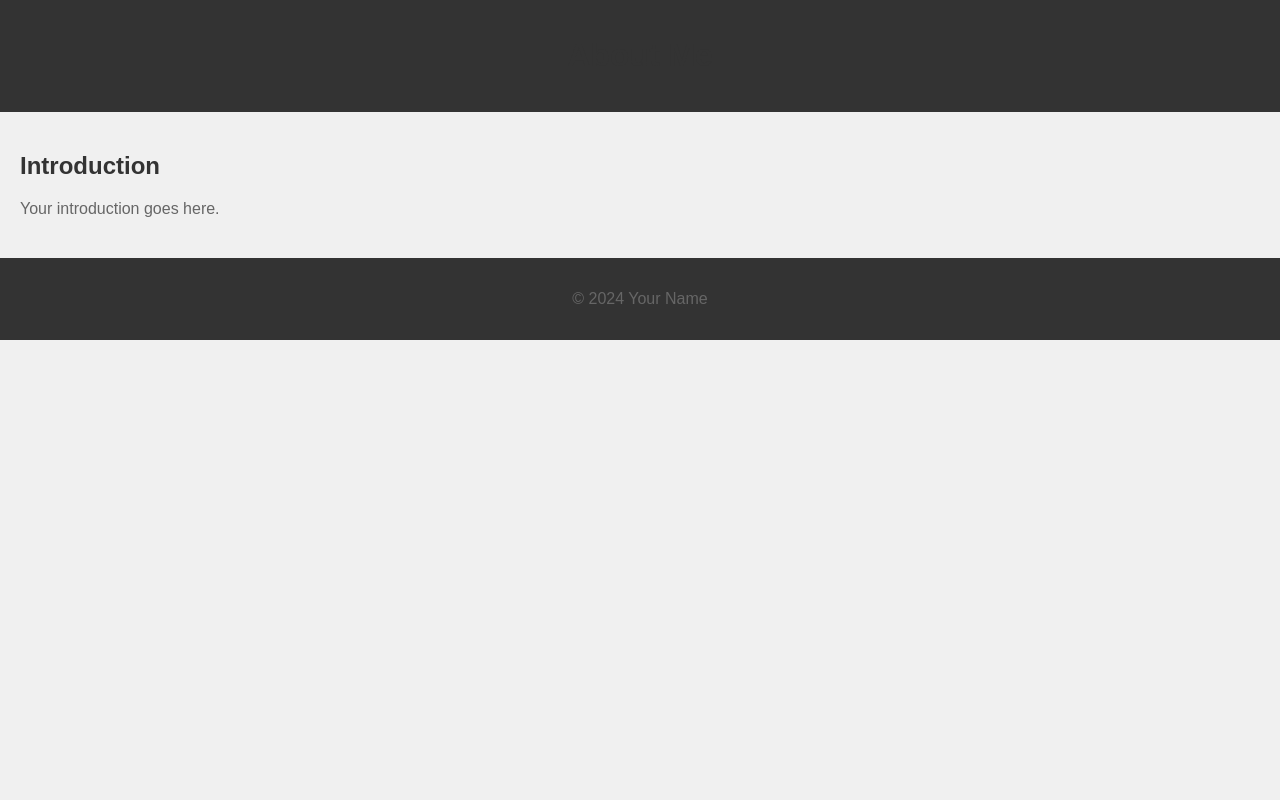
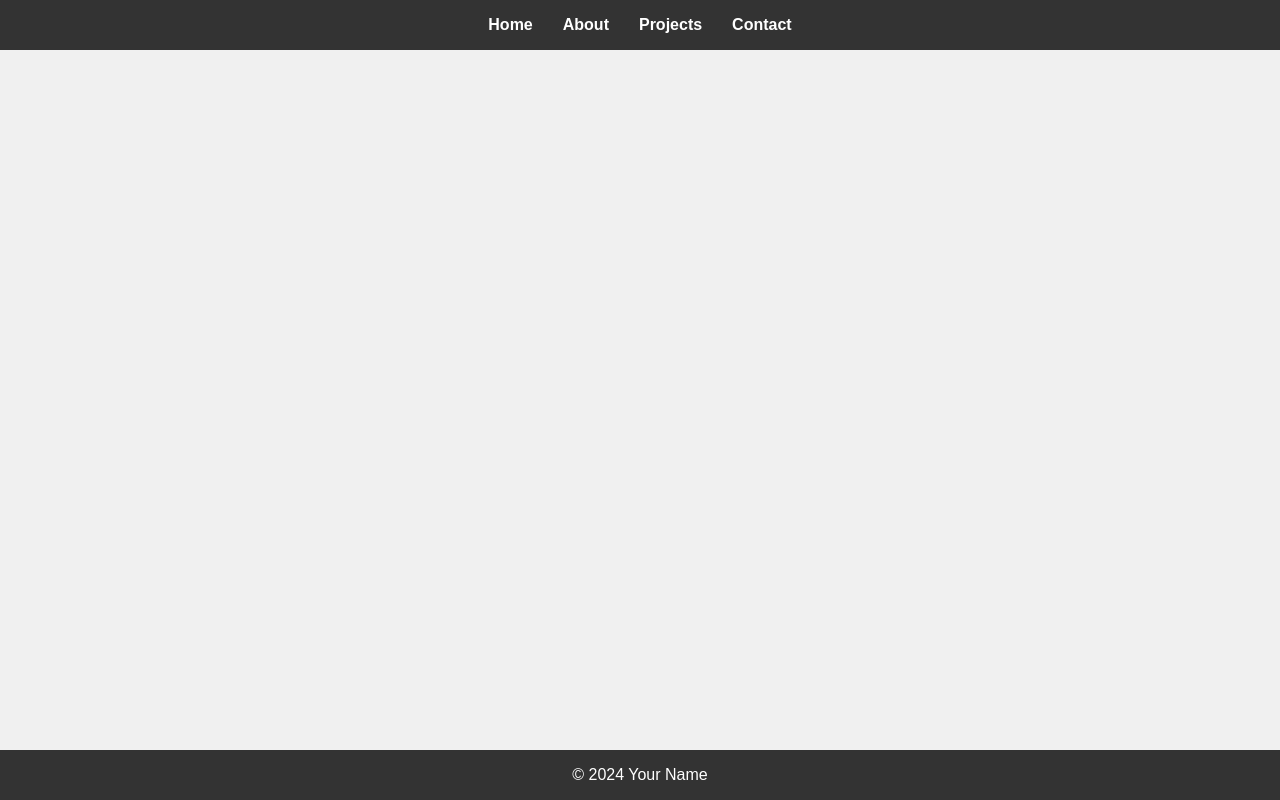
Before and after one commit to snardeli/snardeli.github.io, a plain HTML site: page index.html in a window 1280 px wide. Drawn offline with Linux system fonts and the light colour scheme.

Commit message:
Initial commit with header and footer setup

```diff
--- a/index.html
+++ b/index.html
@@ -1,23 +1,32 @@
+
 <!DOCTYPE html>
 <html lang="en">
 <head>
     <meta charset="UTF-8">
     <meta name="viewport" content="width=device-width, initial-scale=1.0">
-    <title>About Me</title>
+    <title>My Website</title>
     <link rel="stylesheet" href="styles.css">
 </head>
 <body>
     <header>
-        <h1>About Me</h1>
+        <nav>
+            <ul>
+                <li><a href="index.html">Home</a></li>
+                <li><a href="about.html">About</a></li>
+                <li><a href="projects.html">Projects</a></li>
+                <li><a href="contact.html">Contact</a></li>
+            </ul>
+        </nav>
     </header>
+
     <main>
-        <section>
-            <h2>Introduction</h2>
-            <p>Your introduction goes here.</p>
-        </section>
+        <!-- Main content goes here -->
     </main>
+
     <footer>
         <p>&copy; 2024 Your Name</p>
     </footer>
+
+    <script src="script.js"></script>
 </body>
 </html>
--- a/styles.css
+++ b/styles.css
@@ -1,29 +1,53 @@
+/* Basic Reset */
+* {
+    margin: 0;
+    padding: 0;
+    box-sizing: border-box;
+}
+
 body {
     font-family: Arial, sans-serif;
-    margin: 0;
-    padding: 0;
     background-color: #f0f0f0;
+    color: #333;
 }
 
-header, footer {
+header {
     background-color: #333;
-    color: #fff;
-    text-align: center;
+    color: white;
     padding: 1em 0;
+}
+
+nav ul {
+    list-style: none;
+    display: flex;
+    justify-content: center;
+}
+
+nav ul li {
+    margin: 0 15px;
+}
+
+nav ul li a {
+    color: white;
+    text-decoration: none;
+    font-weight: bold;
+}
+
+nav ul li a:hover {
+    text-decoration: underline;
 }
 
 main {
     padding: 20px;
+    text-align: center;
 }
 
-section {
-    margin-bottom: 20px;
+footer {
+    background-color: #333;
+    color: white;
+    text-align: center;
+    padding: 1em 0;
+    position: absolute;
+    bottom: 0;
+    width: 100%;
 }
-
-h1, h2 {
-    color: #333;
-}
-
-p {
-    color: #666;
-}
```
